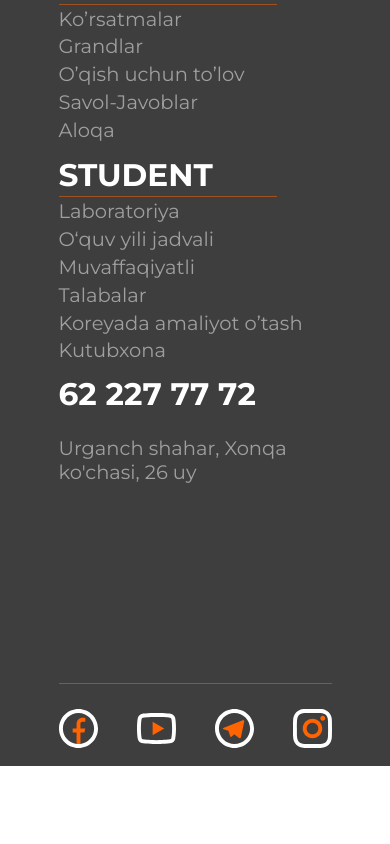
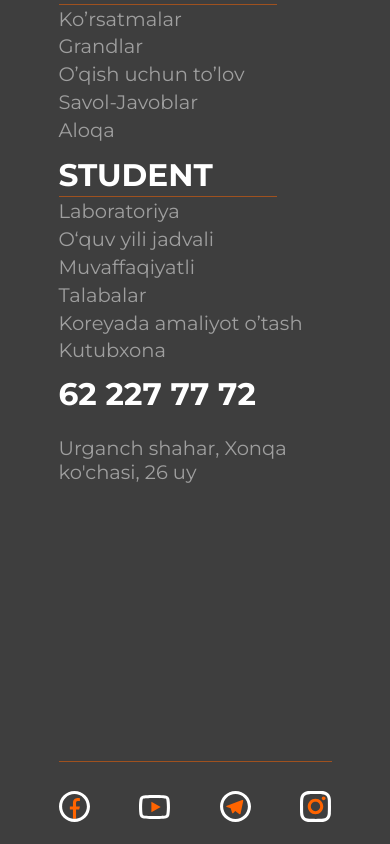
Before and after one commit to komilovmDev/Ranch, a React (Vite) app in the folder frontend/: page / in a window 390 px wide. Shown: the part 1333-2177 px from the top of the page. Before the commit the page ends 2099 px from the top, so only its background shows below. Built offline with nearby package versions, Linux system fonts and the light colour scheme; no server answers.

Commit message:
ceiosivfofvd

```diff
--- a/frontend/src/context/Footer/Footer.css
+++ b/frontend/src/context/Footer/Footer.css
@@ -166,7 +166,7 @@ iframe {
     }
 
     .FooterContainerRightDuwnImg {
-        width: 10vw;
+        width: 8vw;
         height: auto;
     }
 
@@ -212,7 +212,7 @@ iframe {
 
     iframe {
         width: 100%;
-        height: 40vw;
-        border-radius: 1vw;
+        height: 60vw;
+        border-radius: 5vw;
     }
  }
--- a/frontend/src/pages/Home/HomeAssets/Yangiliklar/Yangi.css
+++ b/frontend/src/pages/Home/HomeAssets/Yangiliklar/Yangi.css
@@ -193,7 +193,7 @@
 
     .CardImgbox {
         width: 100%;
-        height: 50vw;
+        height: 50%;
         overflow: hidden;
     }
     .Cardtext h4 {
--- a/frontend/src/pages/Home/HomeAssets/Yangiliklar/Yangi.jsx
+++ b/frontend/src/pages/Home/HomeAssets/Yangiliklar/Yangi.jsx
@@ -39,7 +39,7 @@ export default function Yangiliklar() {
                 <div className="YangilikSwiper">
                     <Swiper
                         className='YangiliklarCards'
-                        slidesPerView={1}
+                        slidesPerView={1    }
                         spaceBetween={10}
                         breakpoints={{
                             640: {
```
